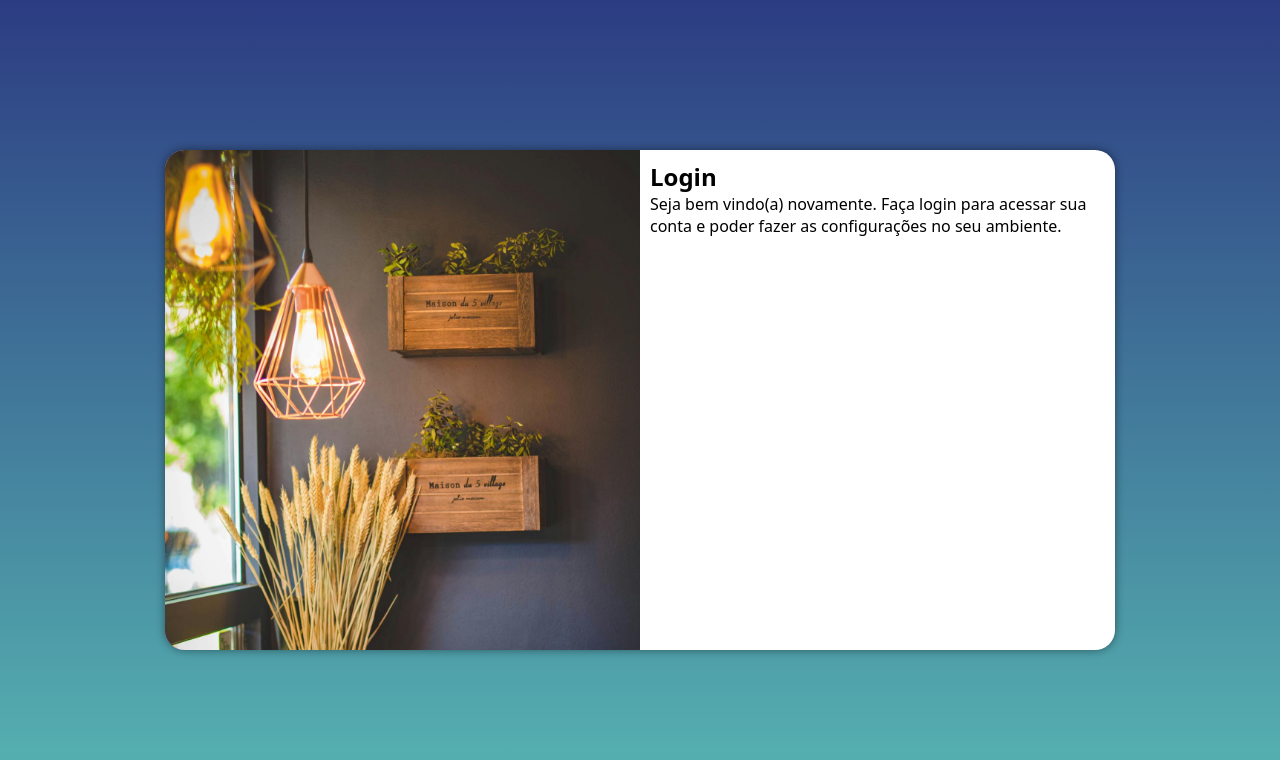
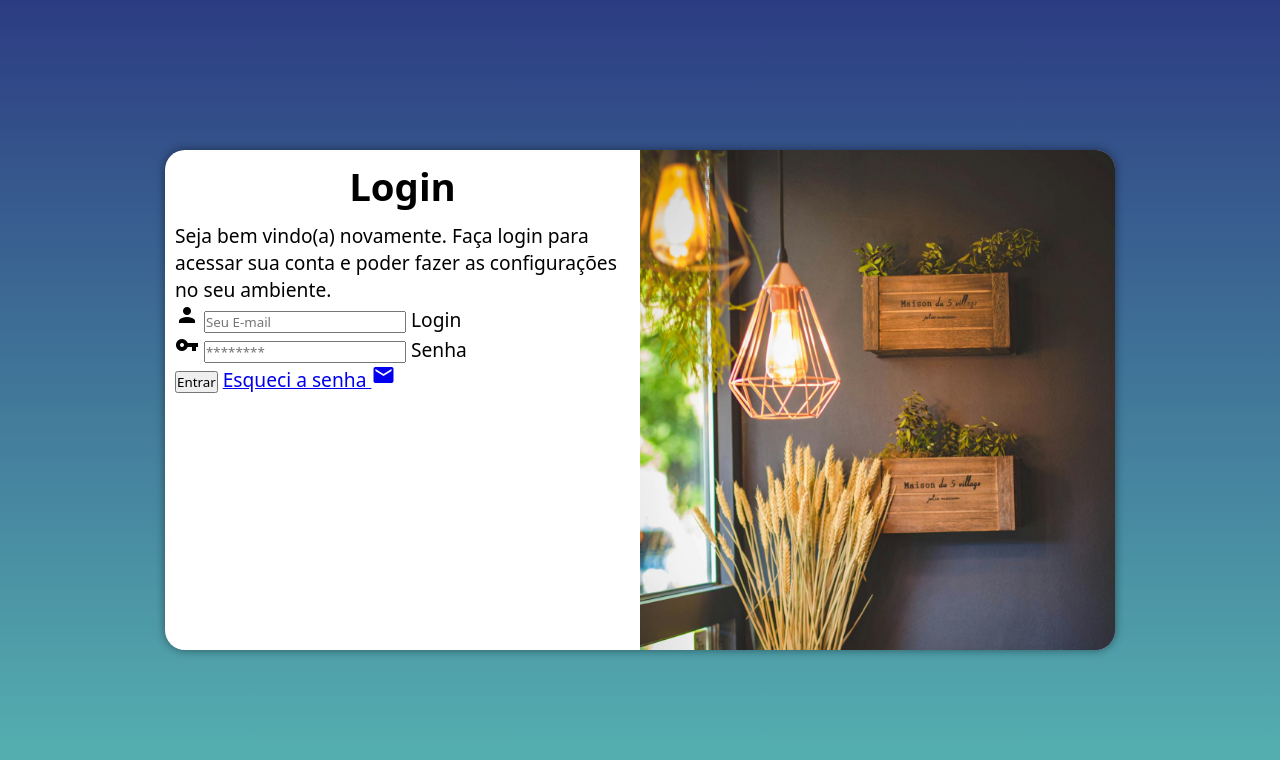
Before and after one commit to Souzx4/Login, a plain HTML site: page index.html in a window 1280 px wide. Drawn offline with Linux system fonts and the light colour scheme.

Commit message:
finalizado

```diff
--- a/estilos/media-query.css
+++ b/estilos/media-query.css
@@ -9,7 +9,7 @@
         float: left;
         width: 30%;
         height: 100%;
-        position: fixed;
+
     }
     #formulario {
         float: right;
@@ -22,12 +22,18 @@
         width: 950px;
     }
     #imagem {
-        float: left;
+        float: right;
         width: 50%;
         height: 100%;
     }
     #formulario {
-        float: right;
+        float: left;
         width: 50%;
     }
+    #formulario h1 {
+        font-size: 2em;
+    }
+    #formulario {
+    font-size: 1.2em;
 }
+}
--- a/estilos/style.css
+++ b/estilos/style.css
@@ -54,3 +54,12 @@ main {
     padding: 10px;
 
 }
+
+#formulario > h1 {
+    text-align: center;
+    margin-bottom: 10px;
+}
+
+#formulario {
+    font-size: 0.8em;
+}
--- a/index.html
+++ b/index.html
@@ -2,6 +2,7 @@
 <html lang="pt-br">
     <link rel="stylesheet" href="estilos/style.css">
     <link rel="stylesheet" href="estilos/media-query.css">
+    <link href="https://fonts.googleapis.com/icon?family=Material+Icons" rel="stylesheet">
 <head>
     <meta charset="UTF-8">
     <meta name="viewport" content="width=device-width, initial-scale=1.0">
@@ -16,8 +17,22 @@
             <div id="formulario">
                 <h1>Login</h1>
                 <p>Seja bem vindo(a) novamente. Faça login para acessar sua conta e poder fazer as configurações no seu ambiente.</p>
-                <form action="login.php" method="post">
+                <form action="login.php" method="post" autocomplete="on">
+                    <div class="campo">
+                        <i class="material-icons">person</i>
+                        <input type="email" name="login" id="ilogin" placeholder="Seu E-mail" autocomplete="email" required>
+                        <label for="ilogin">Login</label>
+                    </div>
+                    <div class="campo">
+                        <i class="material-icons">vpn_key</i>
+                        <input type="password" name="senha" id="isenha" placeholder="********" required minlength="8" autocomplete="current-password">
+                        <label for="isenha">Senha</label>
+                    </div>
 
+                    <input type="submit" value="Entrar">
+                    <a href="Esqueci.html">
+                        Esqueci a senha <i class="material-icons">mail</i>
+                    </a>
                 </form>
             </div>
         </section>
```
